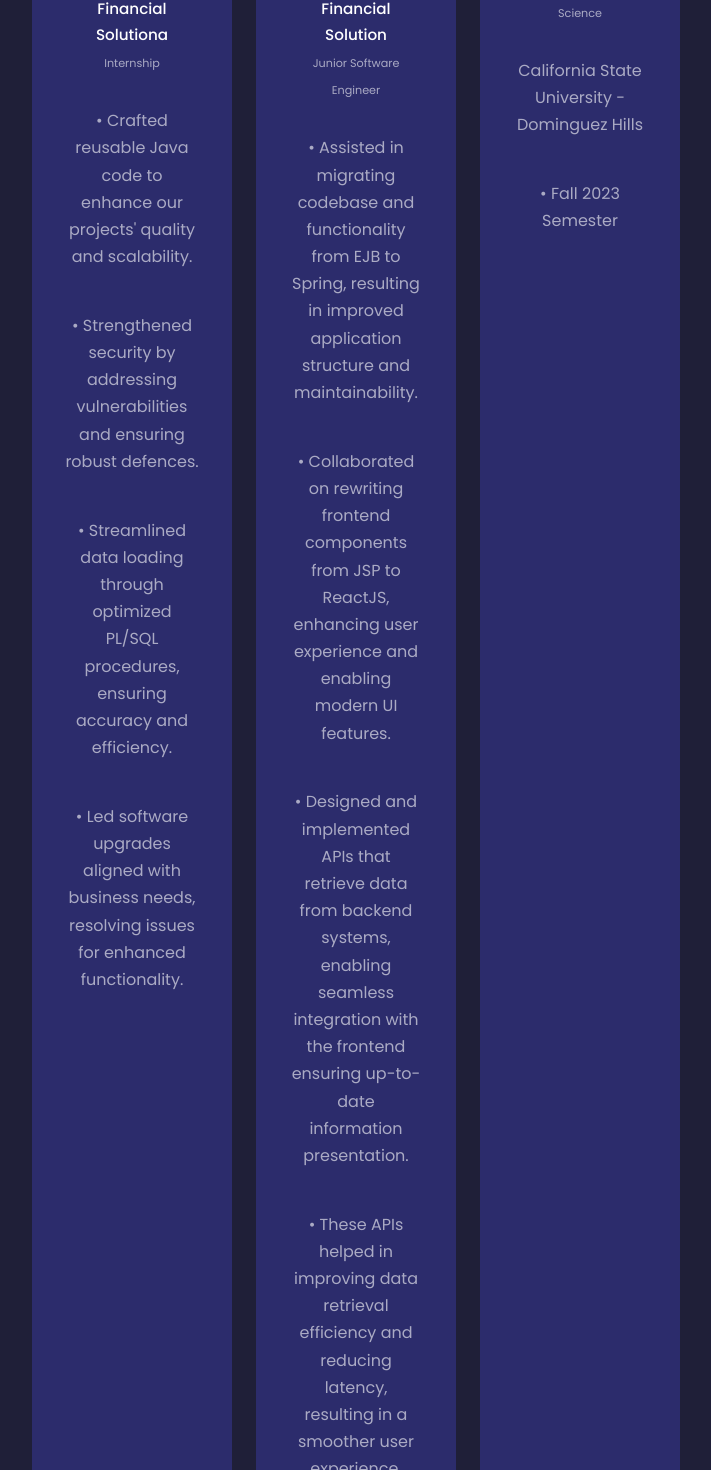
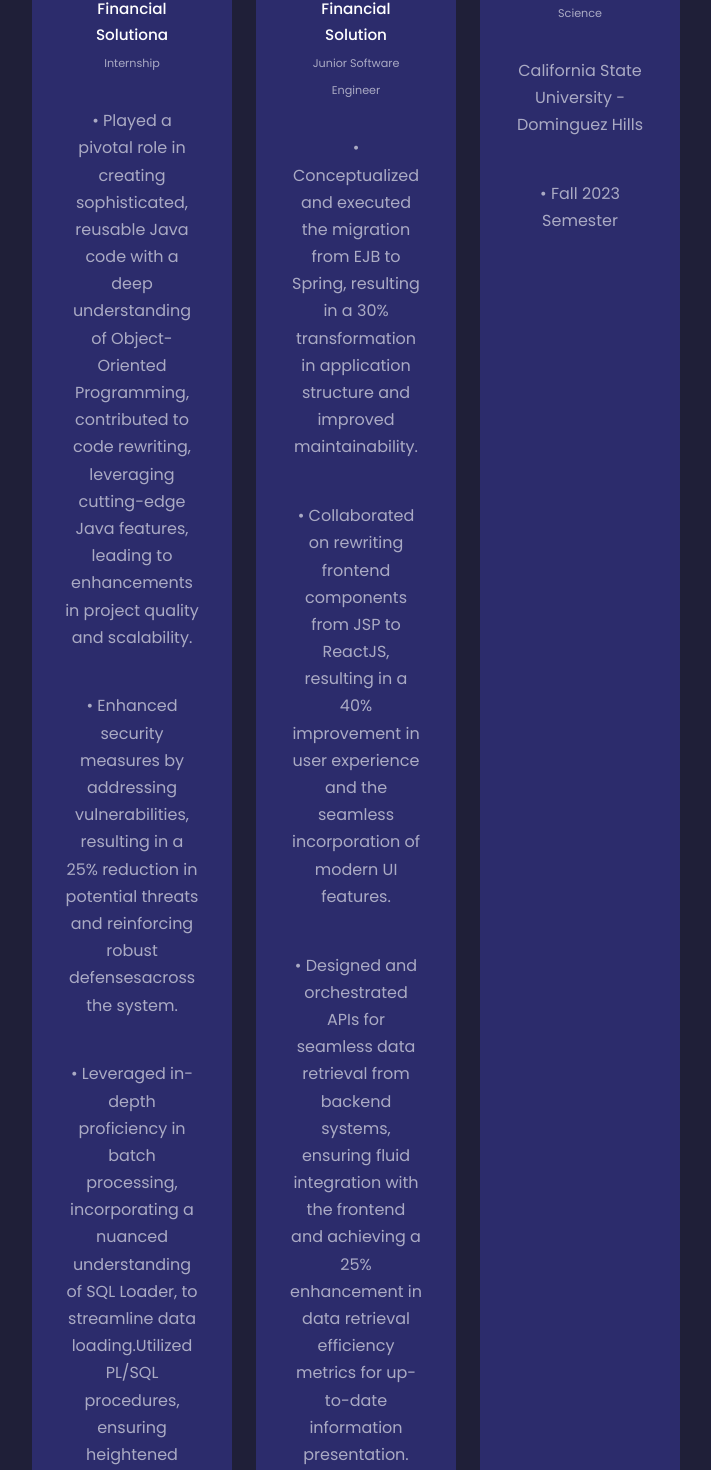
Before and after one commit to Anoopreddy123/PortFolio, a React (Create React App) app: page / in a window 1280 px wide. Shown: the part 1155-2625 px from the top of the page, without its empty margins (368-1079 px from the left). Built offline with nearby package versions, Linux system fonts and the light colour scheme.

Commit message:
Updated resume

```diff
--- a/src/Components/About/About.jsx
+++ b/src/Components/About/About.jsx
@@ -19,21 +19,22 @@ export const About = () => {
             <BsFillAwardFill className='about__icon'/>
               <h5>Internship - Broadridge Financial Solutiona </h5>
               <small> Internship </small>
-              <p>• Crafted reusable Java code to enhance our projects' quality and scalability. </p>
-              <p>  • Strengthened security by addressing vulnerabilities and ensuring robust defences.  </p>
-              <p>  • Streamlined data loading through optimized PL/SQL procedures, ensuring accuracy and efficiency.  </p>
-              <p>  • Led software upgrades aligned with business needs, resolving issues for enhanced functionality.</p>
+              <p>  • Played a pivotal role in creating sophisticated, reusable Java code with a deep understanding of Object-Oriented Programming, contributed to code rewriting, leveraging cutting-edge Java features, leading to enhancements in project quality and scalability.</p>
+              <p>  • Enhanced security measures by addressing vulnerabilities, resulting in a 25% reduction in potential threats and reinforcing robust defensesacross the system.</p>
+              <p>  • Leveraged in-depth proficiency in batch processing, incorporating a nuanced understanding of SQL Loader, to streamline data loading.Utilized PL/SQL procedures, ensuring heightened accuracy and efficiency for data management system.</p>
+              <p>  • Facilitated impactful software upgrades aligned with business needs, resulting in a 35% improvement in system functionality, resolving issues and optimizing overall performance.</p>
             </article>
             <article className='about__card'>
             <BsFillAwardFill className='about__icon'/>
               <h5>Full Time - Broadridge Financial Solution </h5>
               <small> Junior Software Engineer </small>
-              <p>• Assisted in migrating codebase and functionality from EJB to Spring, resulting in improved application structure and maintainability.</p>
-           <p>   • Collaborated on rewriting frontend components from JSP to ReactJS, enhancing user experience and enabling modern UI features. </p>
-            <p>  • Designed and implemented APIs that retrieve data from backend systems, enabling seamless integration with the frontend ensuring up-to-date information presentation. </p>
-            <p> • These APIs helped in improving data retrieval efficiency and reducing latency, resulting in a smoother user experience.
-
-              </p>
+              <p> • Conceptualized and executed the migration from EJB to Spring, resulting in a 30% transformation in application structure and improved maintainability.</p>
+              <p> • Collaborated on rewriting frontend components from JSP to ReactJS, resulting in a 40% improvement in user experience and the seamless incorporation of modern UI features. </p>
+              <p> • Designed and orchestrated APIs for seamless data retrieval from backend systems, ensuring fluid integration with the frontend and achieving a 25% enhancement in data retrieval efficiency metrics for up-to-date information presentation.</p>
+              <p> • Implemented APIs optimizing data retrieval, achieving a 20% reduction in latency, ultimately enhancing the user experience with a noticeably smoother data presentation.</p>
+              <p> • Facilitated the management of the QA database, identifying and rectifying data discrepancies by executing SQL procedures, thereby minimizing the impact.</p>
+              <p> • Led the internship program as the primary contact, guiding interns in tasks by providing hands-on assistance and fostering a clear understanding, contributing to a successful and enriching learning experience.</p>
+              <p>  • Co-ordinated in identifying and addressing security vulnerabilities, rectifying cross-site scripting issues across the application and achieving a notable 30% improvement in overall security.</p>
             </article>
 
             <article className='about__card'>
```
